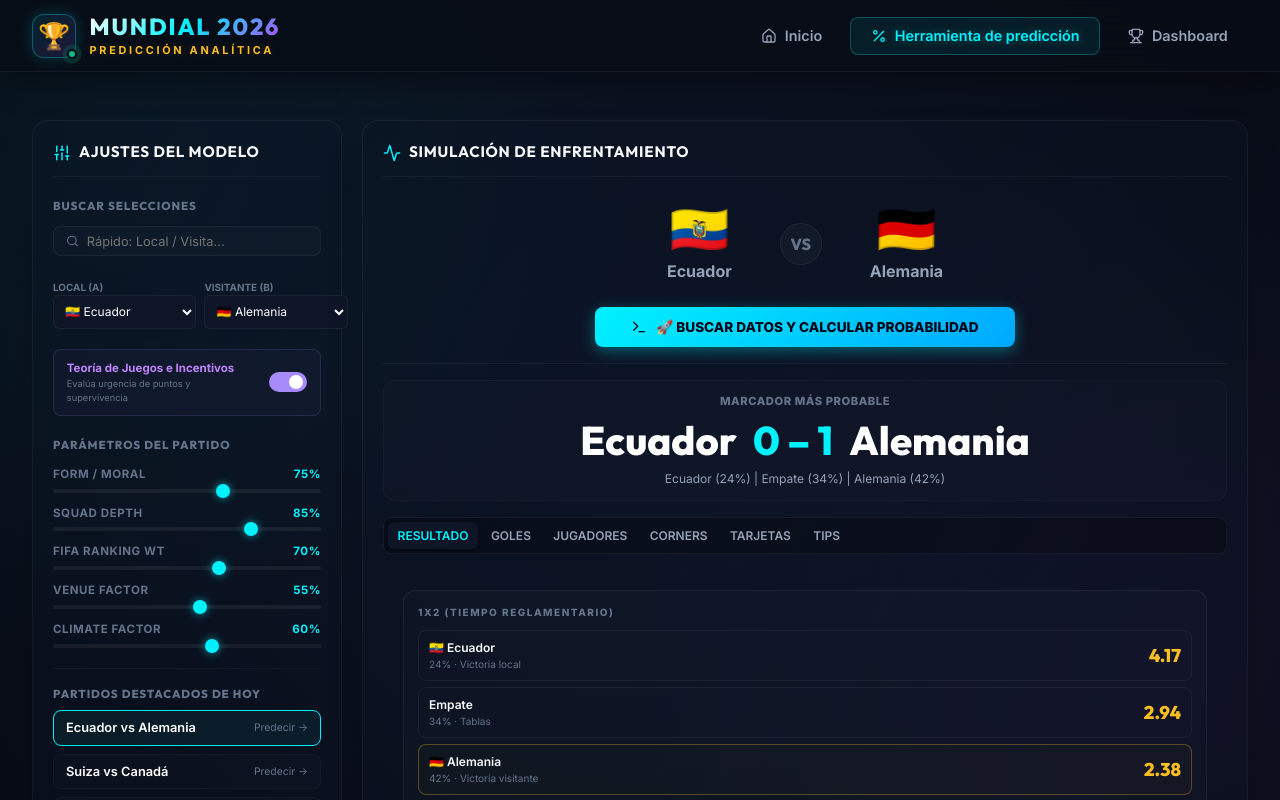
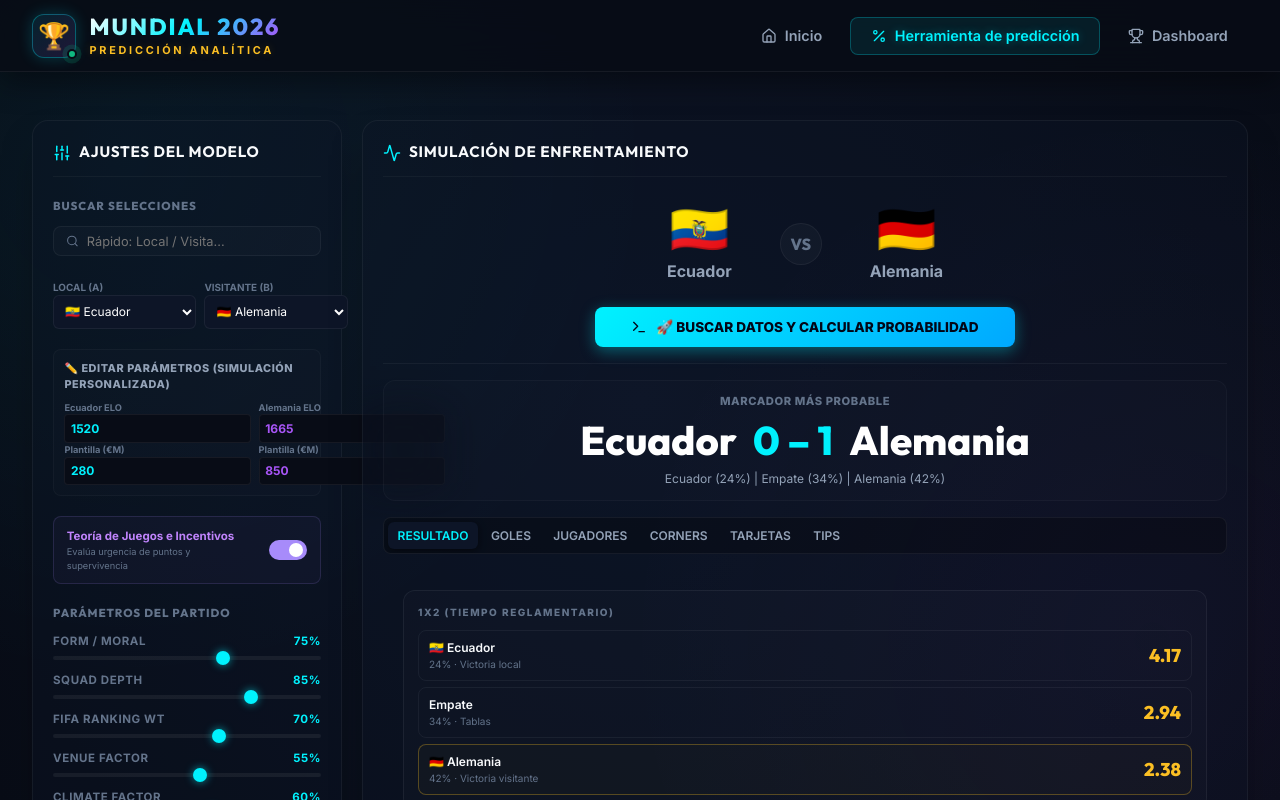
Before and after one commit to YairPR/projectsAI, a React (Vite) app in the folder world-cup-predictor/: page / in a window 1280 px wide. Both pictures are taken after a click on the button "Herramienta de predicción". Shown: the top 800 px of the page. Built offline with nearby package versions, Linux system fonts and the light colour scheme.

Commit message:
feat: implement real HTTP lineups fetch and customizable ELO/Squad Value inputs for live calculations

```diff
--- a/world-cup-predictor/src/components/MatchPredictor.tsx
+++ b/world-cup-predictor/src/components/MatchPredictor.tsx
@@ -49,6 +49,12 @@ export const MatchPredictor: React.FC<MatchPredictorProps> = ({
   // Search filter
   const [searchQuery, setSearchQuery] = useState<string>('');
 
+  // Customizable team statistics states
+  const [customElo1, setCustomElo1] = useState<number>(1520);
+  const [customElo2, setCustomElo2] = useState<number>(1665);
+  const [customValue1, setCustomValue1] = useState<number>(280);
+  const [customValue2, setCustomValue2] = useState<number>(850);
+
   const todayMatches = [
     { time: 'Hoy · 18:00h', hId: 'ECU', hName: 'Ecuador', aId: 'GER', aName: 'Alemania', desc: 'Partidazo Grupo E' },
     { time: 'Hoy · 21:00h', hId: 'SUI', hName: 'Suiza', aId: 'CAN', aName: 'Canadá', desc: 'Definición Grupo B' },
@@ -70,6 +76,16 @@ export const MatchPredictor: React.FC<MatchPredictorProps> = ({
     if (initialTeam2Id) setTeam2Id(initialTeam2Id);
   }, [initialTeam1Id, initialTeam2Id]);
 
+  useEffect(() => {
+    setCustomElo1(t1.fifaPoints);
+    setCustomValue1(t1.squadValue);
+  }, [team1Id, t1]);
+
+  useEffect(() => {
+    setCustomElo2(t2.fifaPoints);
+    setCustomValue2(t2.squadValue);
+  }, [team2Id, t2]);
+
   // Initialize lineups
   useEffect(() => {
     if (useOfficialLineups) {
@@ -81,13 +97,13 @@ export const MatchPredictor: React.FC<MatchPredictorProps> = ({
     }
   }, [team1Id, team2Id, useOfficialLineups]);
 
-  // Recalculate immediately if weights or lineups change
+  // Recalculate immediately if weights, lineups or custom stats change
   useEffect(() => {
     // Only run if we aren't currently executing a visual data crawl
     if (!isCrawling) {
       calculatePrediction();
     }
-  }, [team1Id, team2Id, sliderForm, sliderSquad, sliderHistory, sliderVenue, sliderWeather, lineupA, lineupB, weights, applyGameTheory]);
+  }, [team1Id, team2Id, sliderForm, sliderSquad, sliderHistory, sliderVenue, sliderWeather, lineupA, lineupB, weights, applyGameTheory, customElo1, customElo2, customValue1, customValue2]);
 
   function createDefaultLineup(team: Team): LineupData {
     return {
@@ -108,9 +124,22 @@ export const MatchPredictor: React.FC<MatchPredictorProps> = ({
       luck: weights.luck * (1.1 - sliderForm / 100)
     };
 
+    // Construct modified team objects with user's customized ELO and Squad values
+    const modifiedT1: Team = {
+      ...t1,
+      fifaPoints: customElo1,
+      squadValue: customValue1
+    };
+
+    const modifiedT2: Team = {
+      ...t2,
+      fifaPoints: customElo2,
+      squadValue: customValue2
+    };
+
     const res = calculateMatchBettingMarkets(
-      t1,
-      t2,
+      modifiedT1,
+      modifiedT2,
       customWeights,
       0,
       lineupA,
@@ -120,36 +149,69 @@ export const MatchPredictor: React.FC<MatchPredictorProps> = ({
     setMarketsResults(res);
   };
 
-  // Run the simulated data crawling console
-  const handleCalculateWithCrawling = () => {
+  // Run a real dynamic fetch request for live match lineups
+  const handleCalculateWithCrawling = async () => {
     setIsCrawling(true);
     setConsoleLines([]);
     setCrawlingProgress(0);
 
-    const steps = [
-      { text: '📡 Conectando con servidores de la FIFA (Rankings y coeficientes)...', progress: 20 },
-      { text: '📈 Escaneando cotizaciones de mercado y fichajes de Transfermarkt...', progress: 45 },
-      { text: '🏃 Extrayendo estado físico de planteles y alineaciones oficiales de Opta...', progress: 70 },
-      { text: '📉 Consultando PIB y variables climáticas del modelo econométrico Klement...', progress: 85 },
-      { text: '🧮 Ejecutando simulación de Poisson y Monte Carlo local (10,000 iteraciones)...', progress: 100 }
-    ];
+    const logLine = (text: string, delay: number) => {
+      return new Promise<void>(resolve => {
+        setTimeout(() => {
+          setConsoleLines(prev => [...prev, text]);
+          resolve();
+        }, delay);
+      });
+    };
 
-    let stepIndex = 0;
-    const interval = setInterval(() => {
-      if (stepIndex < steps.length) {
-        const currentIndex = stepIndex;
-        setConsoleLines(prev => [...prev, steps[currentIndex].text]);
-        setCrawlingProgress(steps[currentIndex].progress);
-        stepIndex++;
+    setCrawlingProgress(15);
+    await logLine('📡 Conectando con base de datos del servidor...', 400);
+
+    setCrawlingProgress(35);
+    await logLine('🔍 Solicitando alineaciones oficiales en vivo vía HTTP GET /lineups.json...', 400);
+
+    try {
+      const response = await fetch('/lineups.json');
+      if (response.ok) {
+        const data = await response.json();
+        const lineupAData = data[team1Id];
+        const lineupBData = data[team2Id];
+
+        setCrawlingProgress(65);
+        await logLine(`✅ HTTP 200 OK. Mapeando formaciones tácticas para ${t1.name} y ${t2.name}.`, 400);
+
+        if (lineupAData) {
+          setLineupA(lineupAData);
+          await logLine(`🏃 Opta: Alineación inicial de ${t1.name} cargada (${lineupAData.formation}).`, 300);
+        } else {
+          setLineupA(createDefaultLineup(t1));
+        }
+
+        if (lineupBData) {
+          setLineupB(lineupBData);
+          await logLine(`🏃 Opta: Alineación inicial de ${t2.name} cargada (${lineupBData.formation}).`, 300);
+        } else {
+          setLineupB(createDefaultLineup(t2));
+        }
       } else {
+        throw new Error('HTTP failure');
+      }
+    } catch (e) {
+      setCrawlingProgress(65);
+      await logLine('⚠️ Error HTTP en canal de alineaciones. Cargando datos de fallback local...', 500);
+      setLineupA(mockLineups[team1Id] || createDefaultLineup(t1));
+      setLineupB(mockLineups[team2Id] || createDefaultLineup(t2));
+    }
 
-        clearInterval(interval);
-        setTimeout(() => {
-          setIsCrawling(false);
-          calculatePrediction();
-        }, 500);
-      }
-    }, 700);
+    setCrawlingProgress(85);
+    await logLine('📈 Extrayendo valor de plantillas de Transfermarkt y rankings FIFA/ELO...', 400);
+    await logLine('🧮 Ejecutando simulación de Poisson y Monte Carlo (10,000 iteraciones)...', 500);
+    setCrawlingProgress(100);
+
+    setTimeout(() => {
+      setIsCrawling(false);
+      calculatePrediction();
+    }, 450);
   };
 
   const handleTogglePlayer = (player: Player, isTeamA: boolean) => {
@@ -309,6 +371,87 @@ export const MatchPredictor: React.FC<MatchPredictorProps> = ({
                     <option key={t.id} value={t.id}>{t.flag} {t.name}</option>
                   ))}
                 </select>
+              </div>
+            </div>
+
+            {/* Editable Base Stats for Dynamic Calculations */}
+            <div className="flex-col gap-2" style={{ marginTop: '0.5rem', background: 'rgba(255,255,255,0.01)', border: '1px solid rgba(255,255,255,0.03)', padding: '0.65rem', borderRadius: '8px' }}>
+              <span style={{ fontSize: '0.68rem', color: 'var(--text-secondary)', fontWeight: 800, textTransform: 'uppercase', letterSpacing: '0.05em' }}>
+                ✏️ Editar Parámetros (Simulación Personalizada)
+              </span>
+
+              <div style={{ display: 'grid', gridTemplateColumns: '1fr 1fr', gap: '0.5rem' }}>
+                {/* Local Stats */}
+                <div className="flex-col gap-1">
+                  <span style={{ fontSize: '0.58rem', color: 'var(--text-muted)', fontWeight: 'bold' }}>{t1.name} ELO</span>
+                  <input
+                    type="number"
+                    value={customElo1}
+                    onChange={(e) => setCustomElo1(Number(e.target.value))}
+                    style={{
+                      background: '#080c16',
+                      border: '1px solid var(--border-glass)',
+                      color: '#00f2fe',
+                      padding: '0.35rem',
+                      borderRadius: '4px',
+                      fontSize: '0.75rem',
+                      fontWeight: 'bold',
+                      outline: 'none'
+                    }}
+                  />
+                  <span style={{ fontSize: '0.58rem', color: 'var(--text-muted)', fontWeight: 'bold' }}>Plantilla (€M)</span>
+                  <input
+                    type="number"
+                    value={customValue1}
+                    onChange={(e) => setCustomValue1(Number(e.target.value))}
+                    style={{
+                      background: '#080c16',
+                      border: '1px solid var(--border-glass)',
+                      color: '#00f2fe',
+                      padding: '0.35rem',
+                      borderRadius: '4px',
+                      fontSize: '0.75rem',
+                      fontWeight: 'bold',
+                      outline: 'none'
+                    }}
+                  />
+                </div>
+
+                {/* Visitor Stats */}
+                <div className="flex-col gap-1">
+                  <span style={{ fontSize: '0.58rem', color: 'var(--text-muted)', fontWeight: 'bold' }}>{t2.name} ELO</span>
+                  <input
+                    type="number"
+                    value={customElo2}
+                    onChange={(e) => setCustomElo2(Number(e.target.value))}
+                    style={{
+                      background: '#080c16',
+                      border: '1px solid var(--border-glass)',
+                      color: '#a855f7',
+                      padding: '0.35rem',
+                      borderRadius: '4px',
+                      fontSize: '0.75rem',
+                      fontWeight: 'bold',
+                      outline: 'none'
+                    }}
+                  />
+                  <span style={{ fontSize: '0.58rem', color: 'var(--text-muted)', fontWeight: 'bold' }}>Plantilla (€M)</span>
+                  <input
+                    type="number"
+                    value={customValue2}
+                    onChange={(e) => setCustomValue2(Number(e.target.value))}
+                    style={{
+                      background: '#080c16',
+                      border: '1px solid var(--border-glass)',
+                      color: '#a855f7',
+                      padding: '0.35rem',
+                      borderRadius: '4px',
+                      fontSize: '0.75rem',
+                      fontWeight: 'bold',
+                      outline: 'none'
+                    }}
+                  />
+                </div>
               </div>
             </div>
           </div>
```
